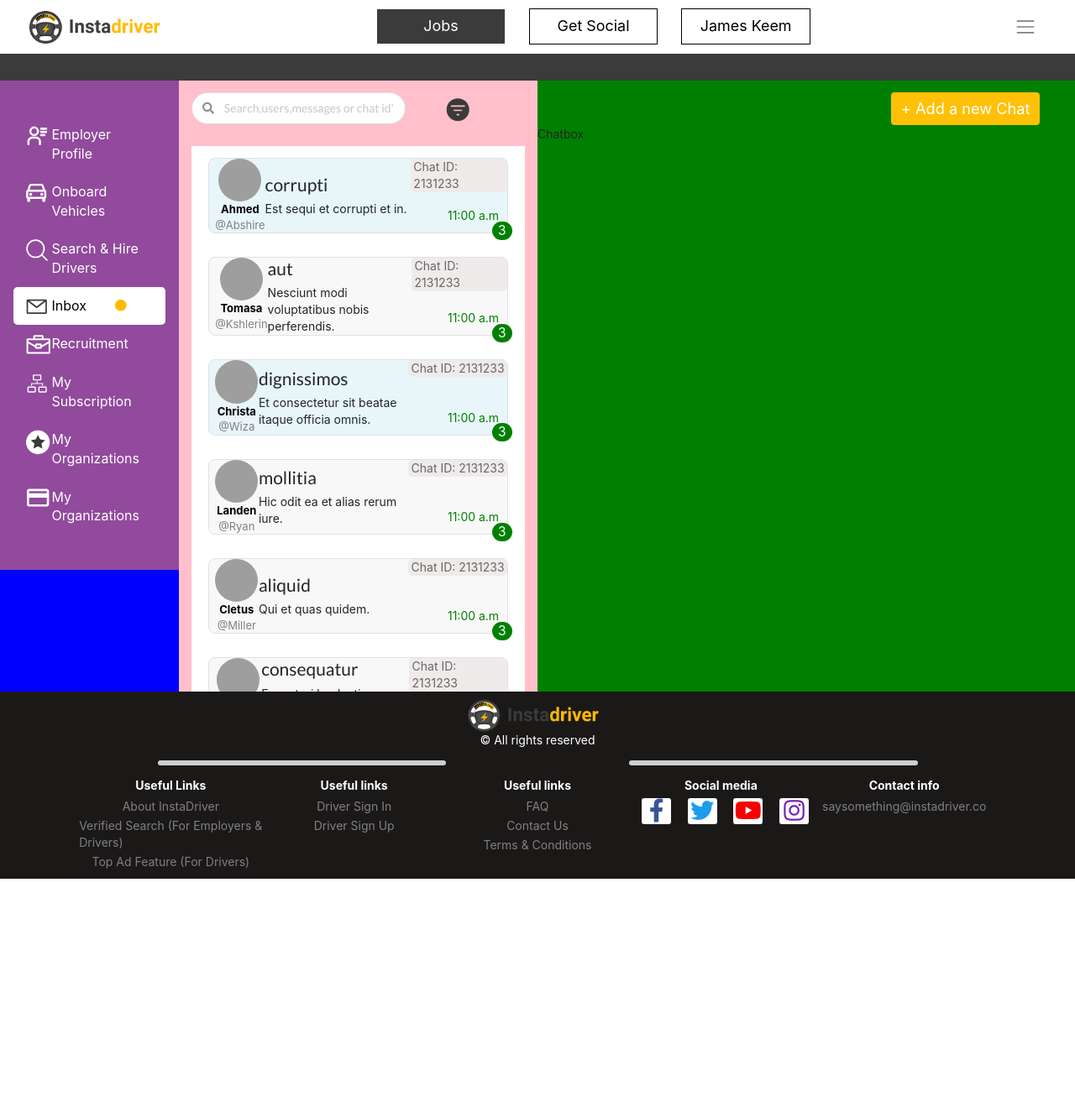
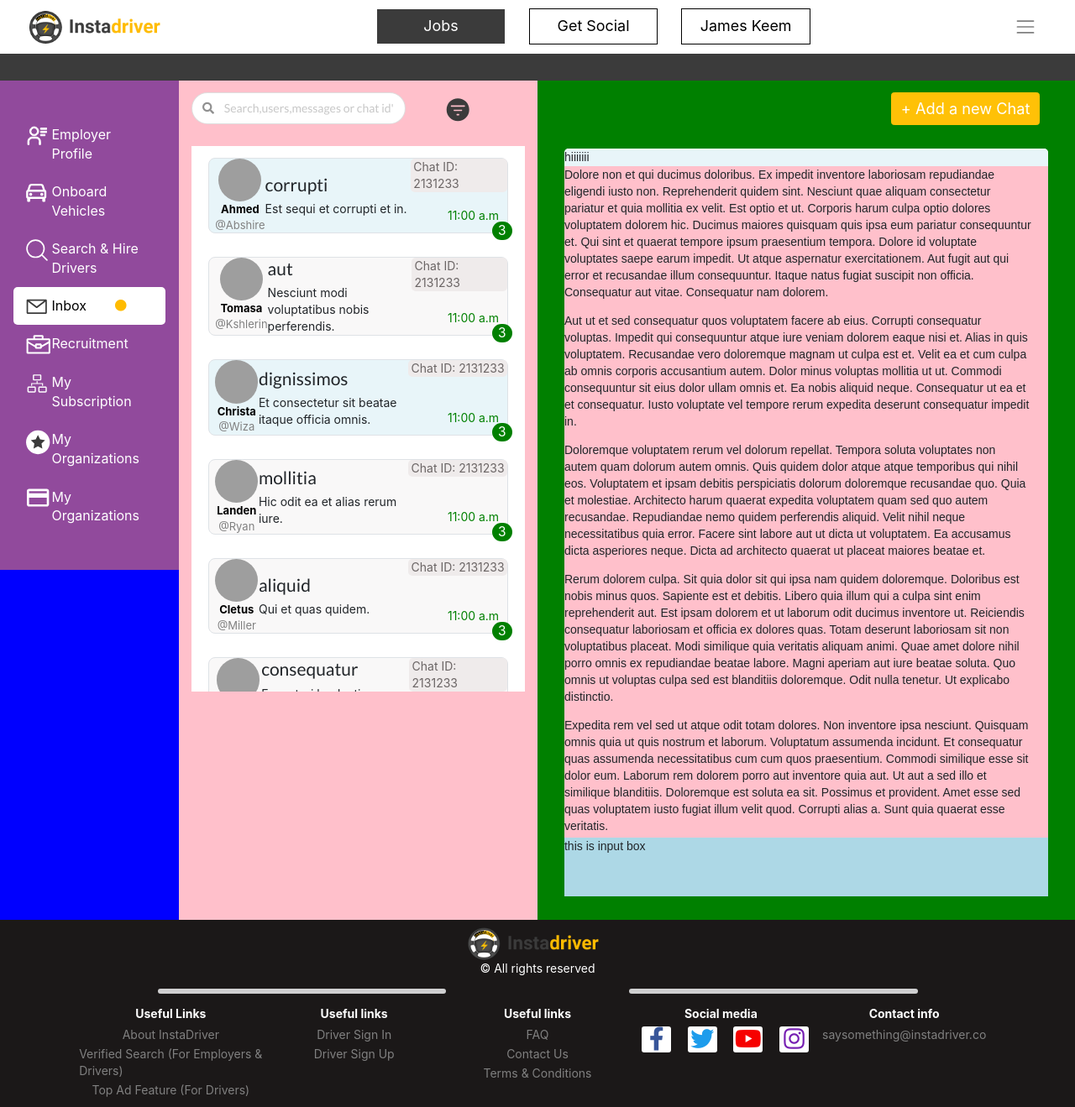
Before and after one commit to AbbyB97/FS_assignment, a React (Create React App) app: page / in a window 1280 px wide. Shown: the whole page at 84% size. Before the commit the page ends 1047 px from the top, so only its background shows below. Built offline with nearby package versions, Linux system fonts and the light colour scheme; grey boxes are pictures that could not be loaded.

Commit message:
added basisc chatbox layout

```diff
--- a/src/components/Chatbox.js
+++ b/src/components/Chatbox.js
@@ -1,11 +1,58 @@
 import React from "react";
+import styled from "styled-components";
+import faker from "faker";
+
+const MainCard = styled("div")`
+  font-family: sans-serif;
+  width: 90%;
+  background-color: white;
+  margin: auto;
+  margin-top: 2rem;
+  margin-bottom: 2rem;
+  border-radius: 5px;
+`;
+
+const CardHeader = styled("div")`
+  background: #e8f5f9;
+
+  border-top-right-radius: 5px;
+  border-top-left-radius: 5px;
+`;
+const MessagesContainer = styled("div")`
+  background-color: pink;
+  width: 100%;
+  padding-right: 20px;
+  height: 800px;
+
+  overflow: scroll;
+  overflow-x: hidden;
+`;
+const InputContainer = styled("div")`
+  background: lightblue;
+  width: 100%;
+  padding-right: 20px;
+  height: 5rem;
+`;
+
 const Chatbox = () => {
   return (
-
-    <div>
-        Chatbox
-    </div>
-
+    <MainCard class="card">
+      <CardHeader> hiiiiiii</CardHeader>
+      <MessagesContainer>
+        <p>{faker.lorem.paragraphs()}</p>
+        <p>{faker.lorem.paragraphs()}</p>
+        <p>{faker.lorem.paragraphs()}</p>
+        <p>{faker.lorem.paragraphs()}</p>
+        <p>{faker.lorem.paragraphs()}</p>
+        <p>{faker.lorem.paragraphs()}</p>
+        <p>{faker.lorem.paragraphs()}</p>
+        <p>{faker.lorem.paragraphs()}</p>
+        <p>{faker.lorem.paragraphs()}</p>
+        <p>{faker.lorem.paragraphs()}</p>
+        <p>{faker.lorem.paragraphs()}</p>
+      </MessagesContainer>
+      < InputContainer>this is input box</InputContainer>
+    </MainCard>
   );
 };
 
```
Also changed, not shown: 1 other file (tests, documents, lock files or other folders).
